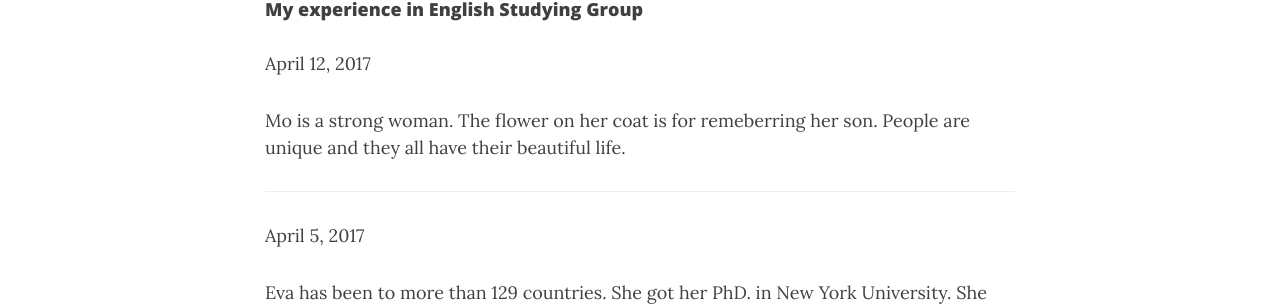
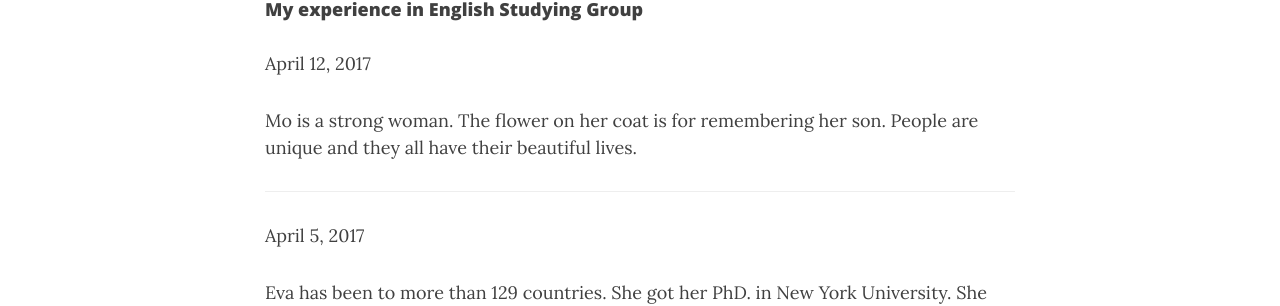
Before and after one commit to GriffinLiang/griffinliang.github.com, a Jekyll site: the page built from _posts/2016-12-23-Life-in-Ottawa.md, in a window 1280 px wide and 900 px high. Shown: the part 354-660 px from the top of the window. Built offline with Jekyll 4.4.1, drawn with Linux system fonts in a browser that asks for light colours; nearby versions of some CDN libraries.

Commit message:
Update 2016-12-23-Life-in-Ottawa.md
mod new post

```diff
--- a/_posts/2016-12-23-Life-in-Ottawa.md
+++ b/_posts/2016-12-23-Life-in-Ottawa.md
@@ -14,7 +14,7 @@ I write this post to memory the life living in Ottawa.
 
 April 12, 2017
 
-Mo is a strong woman. The flower on her coat is for remeberring her son. People are unique and they all have their beautiful life.
+Mo is a strong woman. The flower on her coat is for remembering her son. People are unique and they all have their beautiful lives.
 
 ***
 
```
